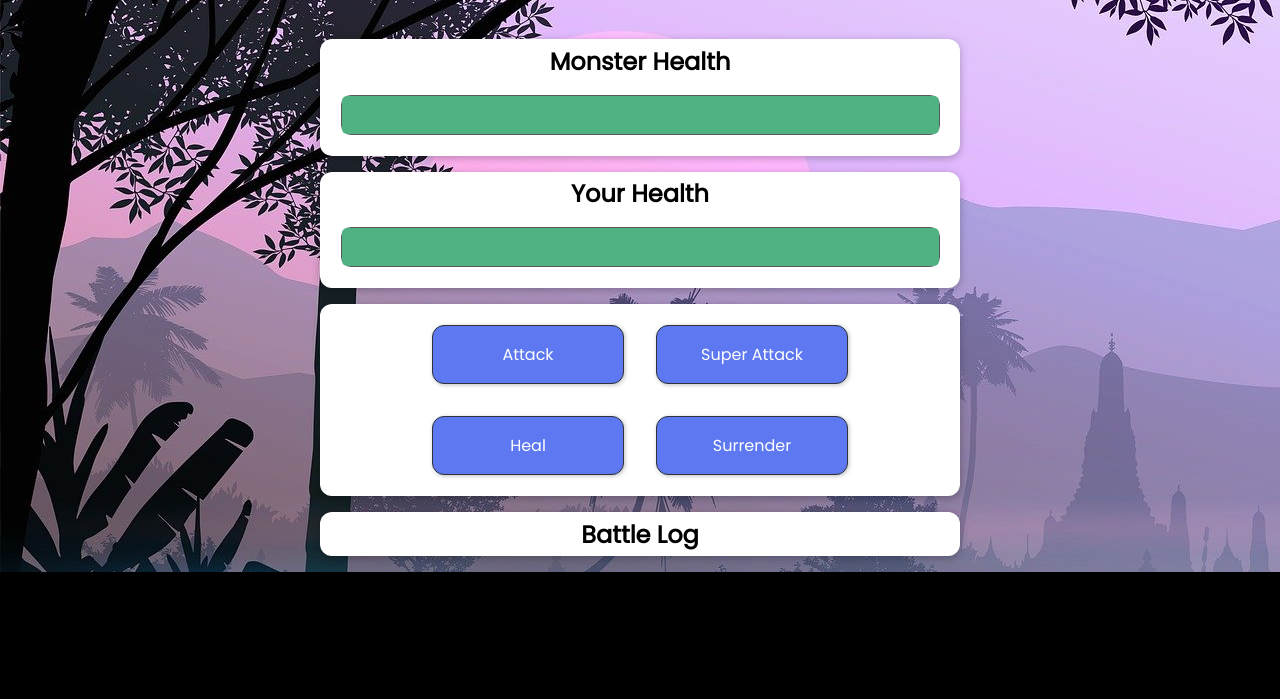
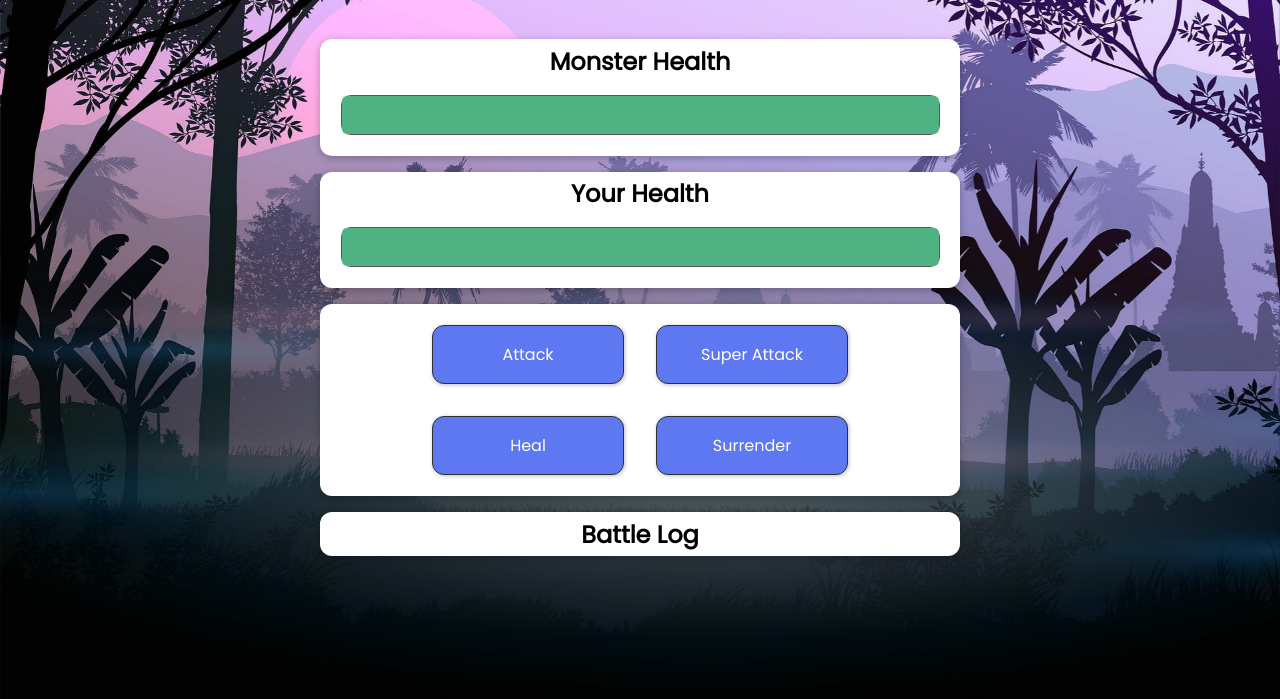
Before and after one commit to Tarik1112/Monster-Slaying-Game---Vue.js, a plain HTML site: page index.html in a window 1280 px wide. Shown: the part 101-800 px from the top of the page. Drawn offline with nearby package versions, Linux system fonts and the light colour scheme.

Commit message:
Fixed background error

```diff
--- a/styles.css
+++ b/styles.css
@@ -22,16 +22,21 @@ body{
     overflow: hidden;
     position: relative;
     width: 100%;
-
 }
 
 img{
     pointer-events: none;
     position: absolute;
-    min-width: 100%;
+    min-width: 1024px;
     min-height: 100%;
     z-index: -1;
     object-fit: cover;
+
+    width: 100%;
+    height: auto;
+    position: fixed;
+    top: 0;
+    left: 0;
 }
 section {
     width: 90%;
```
Also changed, not shown: index.html (+1 -0 lines).
